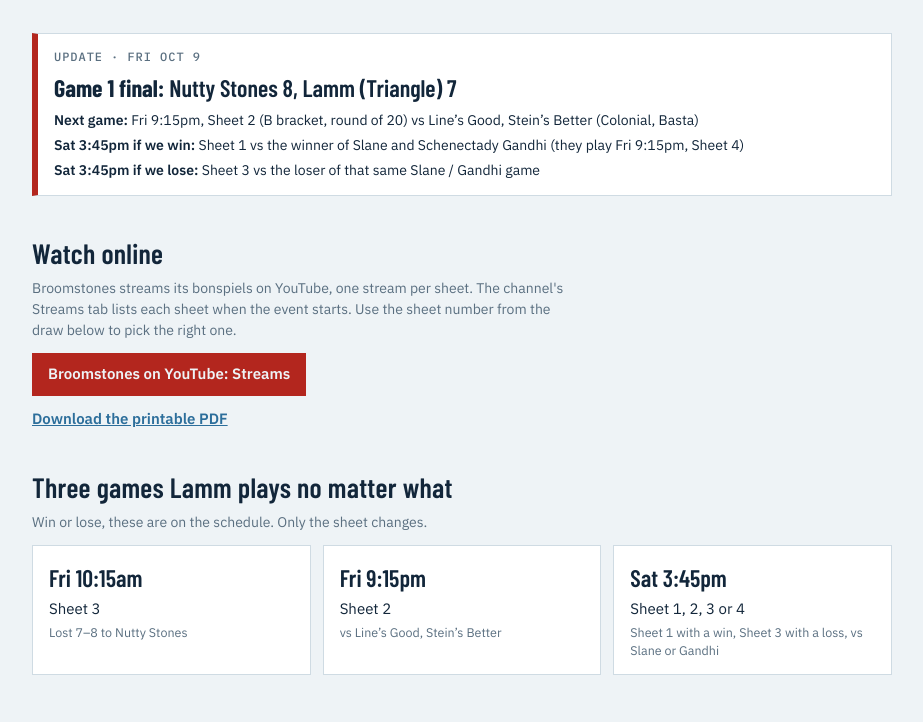
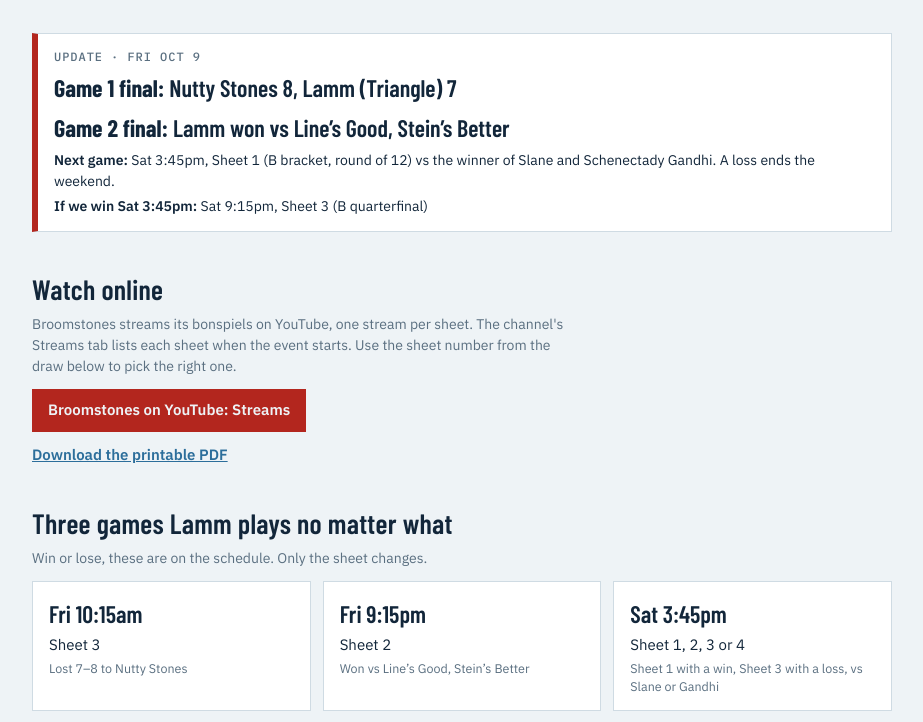
Before and after one commit to AlexanderPinarreta/BroomStonesCurling, a plain HTML site: page index.html in a window 1280 px wide. Shown: the part 170-892 px from the top of the page, without its empty margins (178-1101 px from the left). Drawn offline with nearby package versions, Linux system fonts and the light colour scheme.

Commit message:
Game 2 win; next is Sat 3:45pm Sheet 1
Co-Authored-By: Claude Sonnet 5.5 <noreply@anthropic.com>
Claude-Session: https://claude.ai/code/session_01UW1GRB7bJqipwrnbsnAZkX

```diff
--- a/index.html
+++ b/index.html
@@ -91,9 +91,9 @@ body{margin:0}
   <div class="status">
     <div class="eyebrow">Update · Fri Oct 9</div>
     <div class="score"><b>Game 1 final:</b> Nutty Stones 8, Lamm (Triangle) 7</div>
-    <div class="next"><b>Next game:</b> Fri 9:15pm, Sheet 2 (B bracket, round of 20) vs Line’s Good, Stein’s Better (Colonial, Basta)</div>
-    <div class="next"><b>Sat 3:45pm if we win:</b> Sheet 1 vs the winner of Slane and Schenectady Gandhi (they play Fri 9:15pm, Sheet 4)</div>
-    <div class="next"><b>Sat 3:45pm if we lose:</b> Sheet 3 vs the loser of that same Slane / Gandhi game</div>
+    <div class="score"><b>Game 2 final:</b> Lamm won vs Line’s Good, Stein’s Better</div>
+    <div class="next"><b>Next game:</b> Sat 3:45pm, Sheet 1 (B bracket, round of 12) vs the winner of Slane and Schenectady Gandhi. A loss ends the weekend.</div>
+    <div class="next"><b>If we win Sat 3:45pm:</b> Sat 9:15pm, Sheet 3 (B quarterfinal)</div>
   </div>
 </section>
 
@@ -109,7 +109,7 @@ body{margin:0}
   <p class="note">Win or lose, these are on the schedule. Only the sheet changes.</p>
   <div class="locked">
     <div class="lock"><b>Fri 10:15am</b><span>Sheet 3</span><small>Lost 7–8 to Nutty Stones</small></div>
-    <div class="lock"><b>Fri 9:15pm</b><span>Sheet 2</span><small>vs Line’s Good, Stein’s Better</small></div>
+    <div class="lock"><b>Fri 9:15pm</b><span>Sheet 2</span><small>Won vs Line’s Good, Stein’s Better</small></div>
     <div class="lock"><b>Sat 3:45pm</b><span>Sheet 1, 2, 3 or 4</span><small>Sheet 1 with a win, Sheet 3 with a loss, vs Slane or Gandhi</small></div>
   </div>
 </section>
@@ -178,7 +178,7 @@ const T={
         w:{when:'Sun 10:15am',sheet:4,stage:'C bracket semifinal (C14)',w:fin('C',1),l:OUT},
         l:OUT},
      l:OUT}},
- l:{when:'Fri 9:15pm',sheet:2,stage:'B bracket round of 20 (B8)',opp:'vs Line’s Good, Stein’s Better (Basta)',
+ l:{when:'Fri 9:15pm',sheet:2,stage:'B bracket round of 20 (B8)',opp:'vs Line’s Good, Stein’s Better (Basta)',res:'Final: Won',
    w:{when:'Sat 3:45pm',sheet:1,stage:'B bracket round of 12 (B12)',opp:'vs winner of Slane / Gandhi',
      w:{when:'Sat 9:15pm',sheet:3,stage:'B bracket quarterfinal (B16)',
         w:{when:'Sun 10:15am',sheet:2,stage:'B bracket semifinal (B18)',w:fin('B',4),l:OUT},
```
